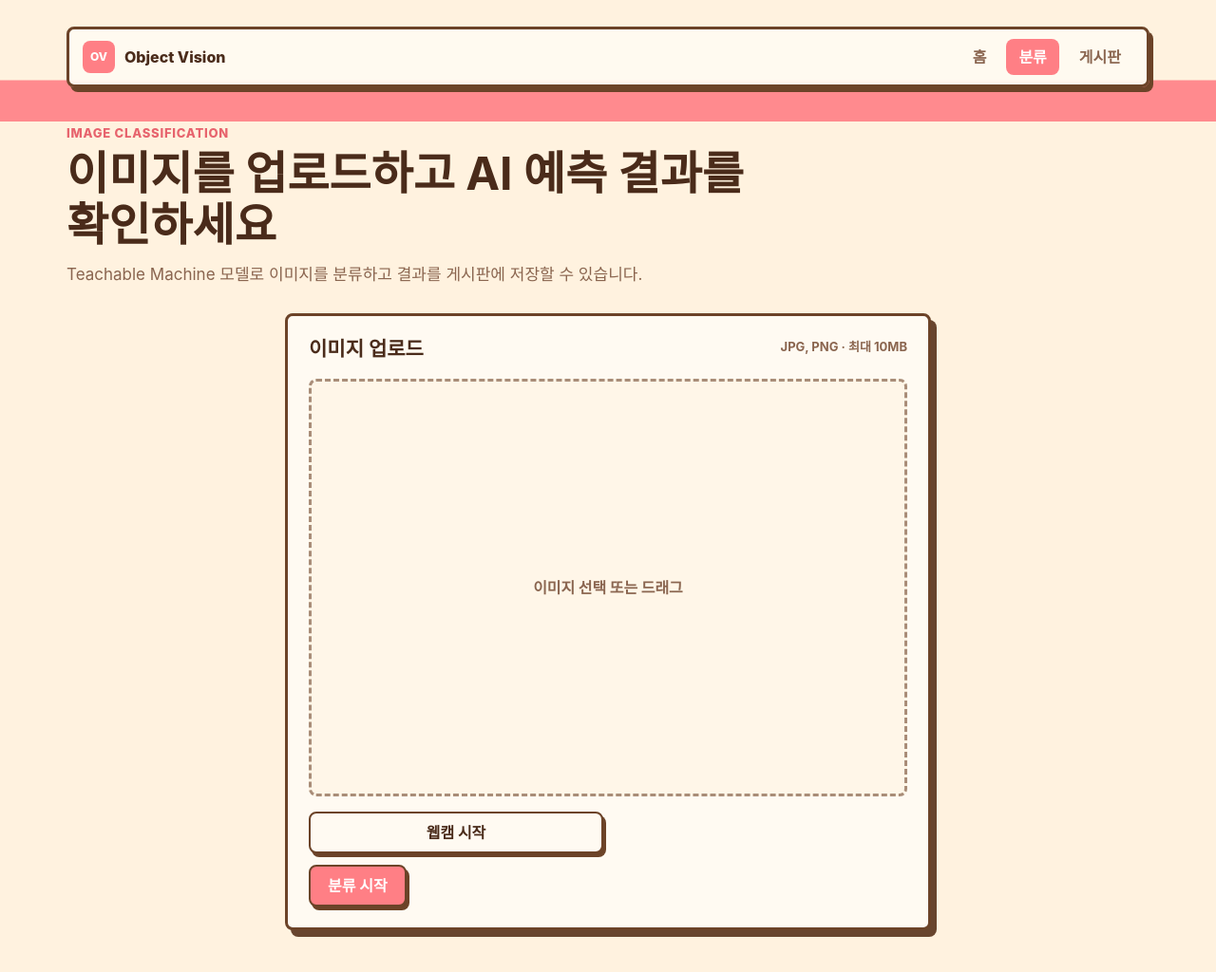
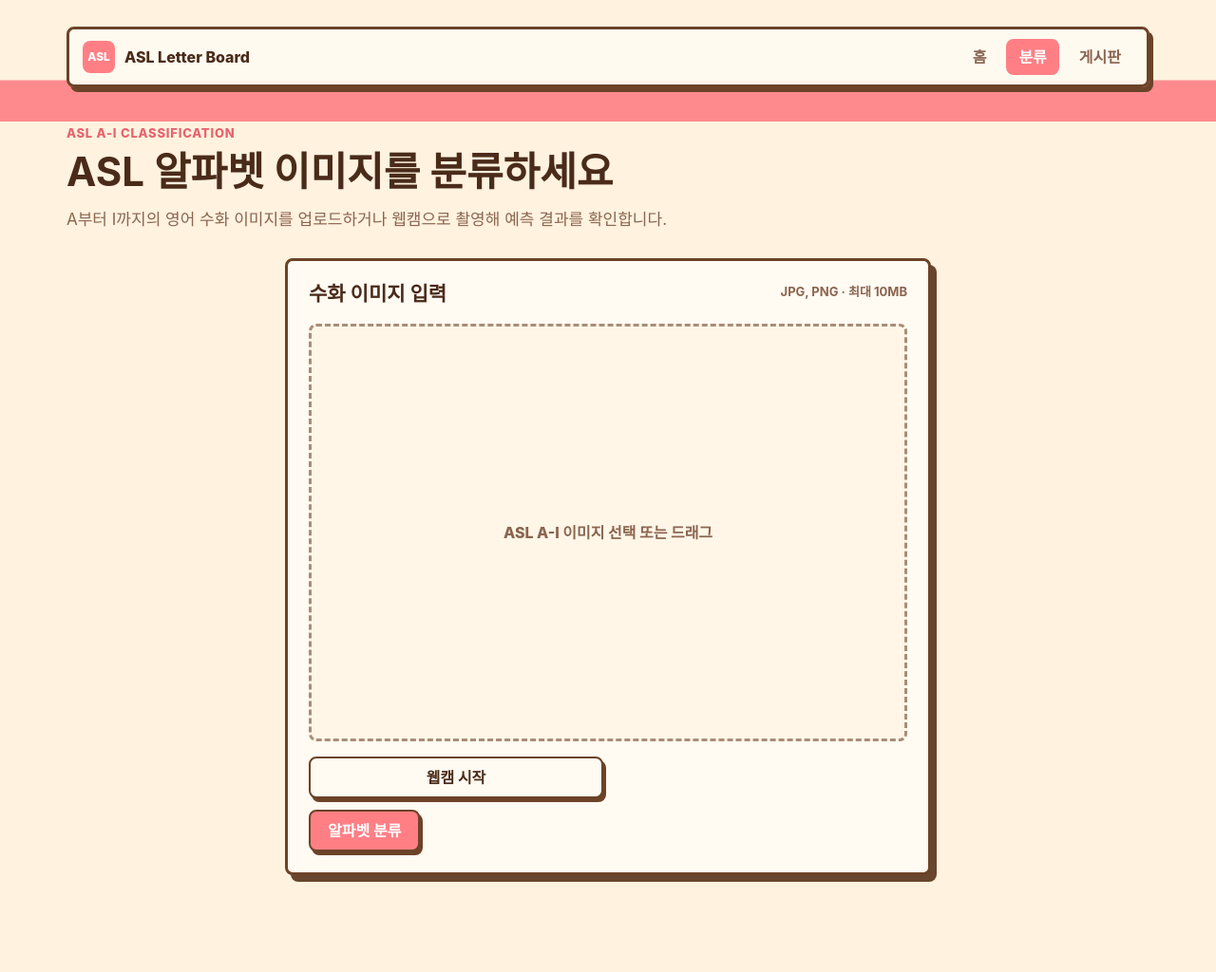
Before and after one commit to EUNTELLA/Deeplearning_Board, a FastAPI app: page /classify in a window 1280 px wide. Shown: the whole page at 95% size. After the commit the page ends 929 px from the top, so only its background shows below. Run offline with FastAPI, Linux system fonts and the light colour scheme.

Commit message:
refactor: improve ASL board

```diff
--- a/backend/app/main.py
+++ b/backend/app/main.py
@@ -9,7 +9,7 @@ from backend.app.routers import pages, post, predict
 BASE_DIR = Path(__file__).resolve().parents[2]
 FRONTEND_DIR = BASE_DIR / "frontend"
 
-app = FastAPI(title="Object Vision Board")
+app = FastAPI(title="ASL Letter Board")
 
 app.mount(
     "/static",
--- a/backend/app/services/post_service.py
+++ b/backend/app/services/post_service.py
@@ -123,7 +123,7 @@ def delete_post(post_id: int) -> bool:
 
 
 def create_post(payload: dict) -> dict:
-    title = str(payload.get("title") or "").strip() or "분류 결과"
+    title = str(payload.get("title") or "").strip() or "ASL 분류 결과"
     image_url = str(payload.get("image_url") or "")
     prediction = str(payload.get("prediction") or payload.get("predicted_class") or "unknown")
     confidence = float(payload.get("confidence") or 0)
--- a/frontend/static/css/style.css
+++ b/frontend/static/css/style.css
@@ -242,17 +242,21 @@ button:active {
 }
 
 .home-hero h1 {
-    max-width: 760px;
+    max-width: 1040px;
     margin-top: 8px;
-    font-size: clamp(34px, 5vw, 58px);
-    line-height: 1.08;
+    font-size: 48px;
+    line-height: 1.16;
+    word-break: keep-all;
+    overflow-wrap: break-word;
 }
 
 .home-hero p:not(.eyebrow) {
-    max-width: 680px;
+    max-width: 920px;
     margin-top: 16px;
     color: var(--muted);
     font-size: 18px;
+    word-break: keep-all;
+    overflow-wrap: break-word;
 }
 
 .home-actions {
@@ -268,7 +272,7 @@ button:active {
 }
 
 .page-heading {
-    max-width: 760px;
+    max-width: 980px;
     margin: 0 0 28px;
 }
 
@@ -287,15 +291,19 @@ button:active {
 .page-heading h1,
 .detail-body h1 {
     margin-top: 6px;
-    font-size: clamp(30px, 4vw, 48px);
-    line-height: 1.12;
+    font-size: 42px;
+    line-height: 1.18;
     letter-spacing: 0;
+    word-break: keep-all;
+    overflow-wrap: break-word;
 }
 
 .page-heading p:not(.eyebrow) {
     margin-top: 12px;
     color: var(--muted);
     font-size: 17px;
+    word-break: keep-all;
+    overflow-wrap: break-word;
 }
 
 .card,
@@ -720,6 +728,19 @@ button:active {
         margin-bottom: 28px;
     }
 
+    .home-hero {
+        min-height: auto;
+    }
+
+    .home-hero h1 {
+        font-size: 34px;
+    }
+
+    .page-heading h1,
+    .detail-body h1 {
+        font-size: 30px;
+    }
+
     .predict-layout,
     .predict-layout:has(#resultBox:not([hidden])),
     .detail-card {
--- a/frontend/static/js/board.js
+++ b/frontend/static/js/board.js
@@ -19,7 +19,7 @@ function escapeHtml(value) {
 function showEmptyMessage() {
     const emptyMessage = document.createElement("p");
     emptyMessage.className = "empty-state";
-    emptyMessage.innerText = "아직 저장된 분류 결과가 없습니다. 분류 화면에서 결과를 저장해 주세요.";
+    emptyMessage.innerText = "아직 저장된 ASL 학습 기록이 없습니다. 분류 화면에서 A-I 결과를 저장해 주세요.";
     postList.insertBefore(emptyMessage, loadMoreBtn);
 }
 
--- a/frontend/static/js/predict.js
+++ b/frontend/static/js/predict.js
@@ -194,11 +194,13 @@ savePostBtn.addEventListener("click", async function () {
         return;
     }
 
+    const title = `ASL ${latestResult.predicted_class} 분류 결과`;
+
     const res = await fetch("/api/v1/posts", {
         method: "POST",
         headers: { "Content-Type": "application/json" },
         body: JSON.stringify({
-            title: "업로드 이미지 분류 결과",
+            title,
             image_url: preview.src,
             prediction: latestResult.predicted_class,
             confidence: latestResult.confidence,
--- a/frontend/templates/classify.html
+++ b/frontend/templates/classify.html
@@ -4,16 +4,16 @@
 <head>
     <meta charset="UTF-8">
     <meta name="viewport" content="width=device-width, initial-scale=1.0">
-    <title>이미지 분류</title>
-    <link rel="stylesheet" href="{{ url_for('static', path='css/style.css') }}?v=12">
+    <title>ASL 알파벳 분류</title>
+    <link rel="stylesheet" href="{{ url_for('static', path='css/style.css') }}?v=13">
 </head>
 
 <body>
     <main>
         <header class="navbar">
             <a class="brand" href="/">
-                <span class="brand-mark">OV</span>
-                <span>Object Vision</span>
+                <span class="brand-mark">ASL</span>
+                <span>ASL Letter Board</span>
             </a>
 
             <nav>
@@ -24,15 +24,15 @@
         </header>
 
         <section class="page-heading">
-            <p class="eyebrow">Image Classification</p>
-            <h1>이미지를 업로드하고 AI 예측 결과를 확인하세요</h1>
-            <p>Teachable Machine 모델로 이미지를 분류하고 결과를 게시판에 저장할 수 있습니다.</p>
+            <p class="eyebrow">ASL A-I Classification</p>
+            <h1>ASL 알파벳 이미지를 분류하세요</h1>
+            <p>A부터 I까지의 영어 수화 이미지를 업로드하거나 웹캠으로 촬영해 예측 결과를 확인합니다.</p>
         </section>
 
         <section class="predict-layout">
             <section class="upload-box card">
                 <div class="section-title">
-                    <h2>이미지 업로드</h2>
+                    <h2>수화 이미지 입력</h2>
                     <span>JPG, PNG · 최대 10MB</span>
                 </div>
 
@@ -41,7 +41,7 @@
                         <input type="file" id="imageInput" accept="image/*">
                         <video id="cameraPreview" autoplay playsinline muted hidden></video>
                         <img id="preview" alt="">
-                        <span id="uploadHint">이미지 선택 또는 드래그</span>
+                        <span id="uploadHint">ASL A-I 이미지 선택 또는 드래그</span>
                     </label>
 
                     <div class="webcam-controls">
@@ -49,7 +49,7 @@
                         <button id="captureBtn" type="button" hidden>촬영 후 분석</button>
                     </div>
 
-                    <button type="submit">분류 시작</button>
+                    <button type="submit">알파벳 분류</button>
                 </form>
             </section>
 
@@ -66,12 +66,12 @@
 
                 <ul id="topK" class="score-list"></ul>
 
-                <button id="savePostBtn" type="button">게시글로 저장</button>
+                <button id="savePostBtn" type="button">학습 기록으로 저장</button>
             </section>
         </section>
     </main>
 
-    <script src="{{ url_for('static', path='js/predict.js') }}?v=12"></script>
+    <script src="{{ url_for('static', path='js/predict.js') }}?v=13"></script>
 </body>
 
 </html>
```
Also changed, not shown: frontend/templates/board.html (+10 -10 lines), frontend/templates/index.html (+9 -9 lines), frontend/templates/post_detail.html (+8 -8 lines).
